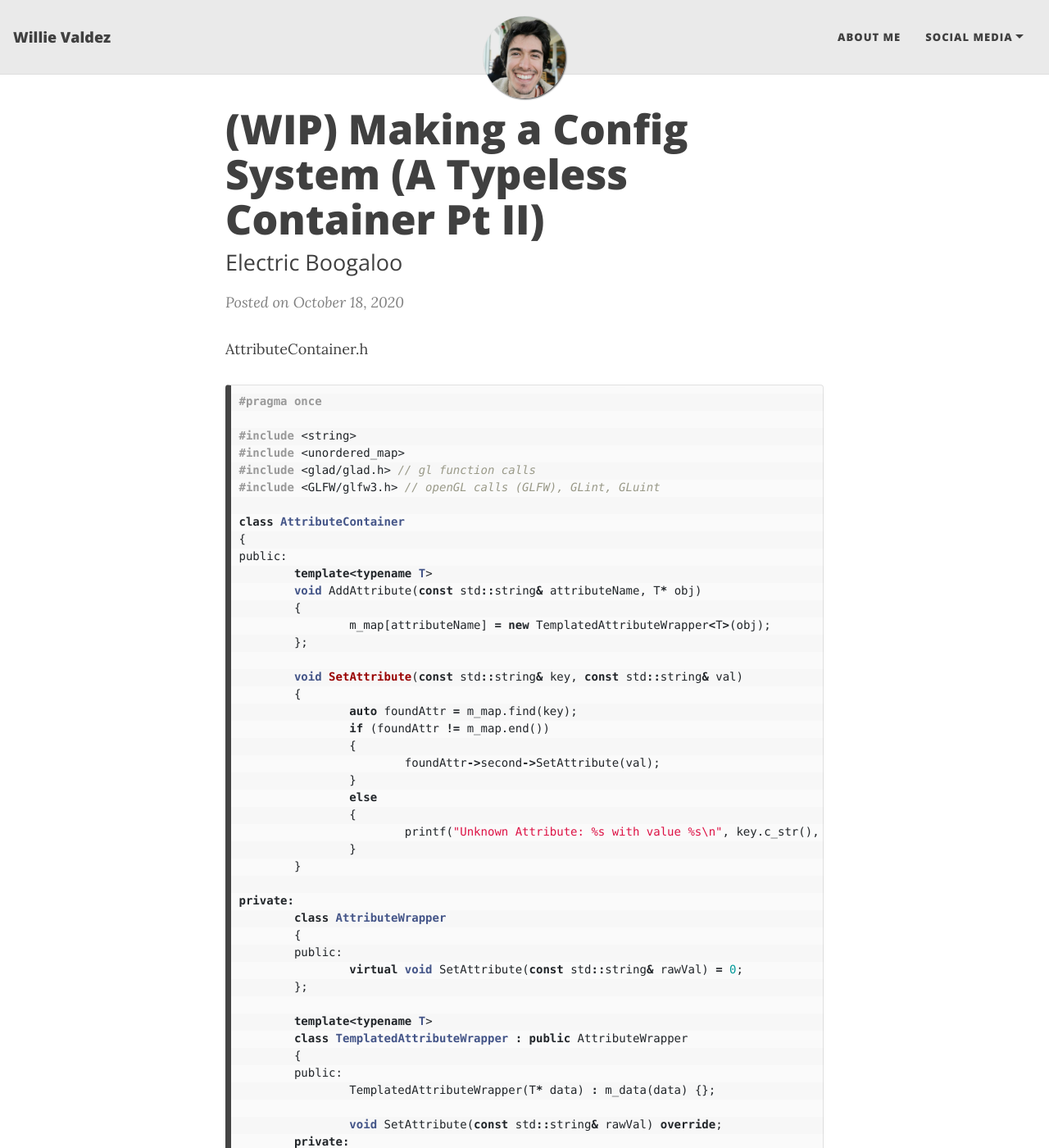
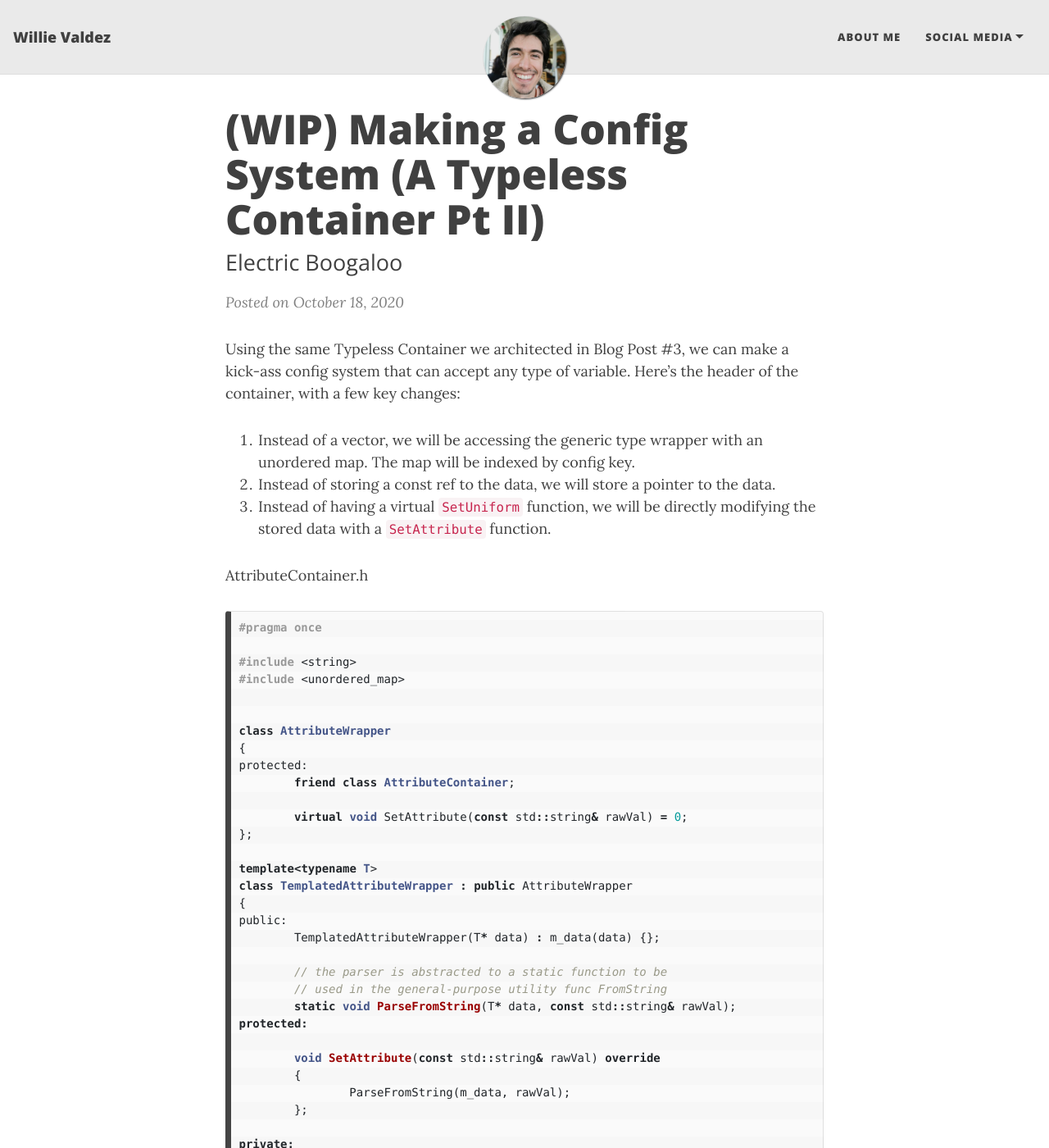
Before and after one commit to g2valdez/willievaldez.github.io, a Jekyll site: the page built from _posts/2020-10-18-Config.md, in a window 1280 px wide and 1400 px high. Shown: the whole window at 82% size. Built offline with Jekyll 4.4.1, drawn with Linux system fonts in a browser that asks for light colours; nearby versions of some CDN libraries; some of the changed text lies outside the part shown.

Commit message:
WIP config blog post

````diff
--- a/_posts/2020-10-18-Config.md
+++ b/_posts/2020-10-18-Config.md
@@ -4,14 +4,47 @@
 subtitle: Electric Boogaloo
 tags: [cpp, oop]
 ---
+
+Using the same Typeless Container we architected in Blog Post #3, we can make a kick-ass config system that can accept any type of variable. Here's the header of the container, with a few key changes:
+1. Instead of a vector, we will be accessing the generic type wrapper with an unordered map. The map will be indexed by config key.
+2. Instead of storing a const ref to the data, we will store a pointer to the data.
+3. Instead of having a virtual `SetUniform` function, we will be directly modifying the stored data with a `SetAttribute` function.
+
 AttributeContainer.h
 ```cpp
 #pragma once
 
 #include <string>
 #include <unordered_map>
-#include <glad/glad.h> // gl function calls
-#include <GLFW/glfw3.h> // openGL calls (GLFW), GLint, GLuint
+
+
+class AttributeWrapper
+{
+protected:
+	friend class AttributeContainer;
+
+	virtual void SetAttribute(const std::string& rawVal) = 0;
+};
+
+template<typename T>
+class TemplatedAttributeWrapper : public AttributeWrapper
+{
+public:
+	TemplatedAttributeWrapper(T* data) : m_data(data) {};
+
+	// the parser is abstracted to a static function to be
+	// used in the general-purpose utility func FromString
+	static void ParseFromString(T* data, const std::string& rawVal);
+protected:
+
+	void SetAttribute(const std::string& rawVal) override
+	{
+		ParseFromString(m_data, rawVal);
+	};
+
+private:
+	T* m_data;
+};
 
 class AttributeContainer
 {
@@ -33,39 +66,61 @@
 		{
 			printf("Unknown Attribute: %s with value %s\n", key.c_str(), val.c_str());
 		}
-	}
+	};
 
 private:
-	class AttributeWrapper
-	{
-	public:
-		virtual void SetAttribute(const std::string& rawVal) = 0;
-	};
-
-	template<typename T>
-	class TemplatedAttributeWrapper : public AttributeWrapper
-	{
-	public:
-		TemplatedAttributeWrapper(T* data) : m_data(data) {};
-
-		void SetAttribute(const std::string& rawVal) override;
-	private:
-		T* m_data;
-	};
-
 	std::unordered_map<std::string, AttributeWrapper*> m_map;
 };
 
-#define SET_ATTRIBUTE_IMPL(TYPE) void AttributeContainer::TemplatedAttributeWrapper<TYPE>::SetAttribute(const std::string& rawVal)
+// utility function to use the parser for any data type
+template<typename T>
+void FromString(T* data, const std::string& rawVal)
+{
+	TemplatedAttributeWrapper<T>::ParseFromString(data, rawVal);
+};
 ```
+
+Awesome, now we can make parsers for any data type. Here's my `bool` parser, for example
+:
+```cpp
+
+void TemplatedAttributeWrapper<bool>::ParseFromString(bool* m_data, const std::string& rawVal)
+{
+	std::string lowerCase = rawVal;
+	std::transform(rawVal.begin(),
+		rawVal.end(),
+		lowerCase.begin(),
+		::tolower);
+
+	*m_data = lowerCase == "true" ? true : false;
+}
+
+```
+
+
+Now I'm gonna do something weird. I'm going to define the config keys in a separate `.inl` file, because we will be using this code snippet multiple times. I'm doing this instead of duplicating the code because if I want to add a new config, I only want to add one line of code.
+
+ConfigKeys.inl
+```cpp
+ConfigKey(bool, useSteam, false);
+ConfigKey(bool, useVR, false);
+ConfigKey(bool, is3D, false);
+ConfigKey(float, tileSize, 2.0f);
+ConfigKey(int, windowWidth, 1920);
+ConfigKey(int, windowHeight, 1080);
+ConfigKey(int, ticksPerSecond, 60);
+```
+
+This file will be #included twice within the `Config` struct:
+1. To define the actual members of the `Config` struct
+2. To populate an Attribute container with the keys that can be used in our final config file. This is the function that creates a semantic link between the string "useSteam" and the memory address of the member var `Config.useSteam`.
+
 Config.h
 ```cpp
 #pragma once
 
 #include <string>
 #include <Game/AttributeContainer.h>
-
-#define INSTALL_DIR std::string("../../")
 
 struct Config
 {
@@ -88,16 +143,9 @@
 const Config& GetConfig();
 
 ```
-ConfigKeys.inl
-```cpp
-ConfigKey(bool, useSteam, false);
-ConfigKey(bool, useVR, false);
-ConfigKey(bool, is3D, false);
-ConfigKey(float, tileSize, 2.0f);
-ConfigKey(int, windowWidth, 1920);
-ConfigKey(int, windowHeight, 1080);
-ConfigKey(int, ticksPerSecond, 60);
-```
+
+Now we define the function that will lazy load the config file and set attributes in the static `Config` object. I'm gonna keep the config parsing simple for now, and expect each variable in `config.txt` to be `key=value` separated by newlines.
+
 Config.cpp
 ```cpp
 #include <Config.h>
@@ -131,20 +179,48 @@
 			config.loaded = true;
 		}
 	}
-	// Code to load and set the configuration variables
+
 	return config;
 }
 ```
-Usage Example
+
+Config.txt
+```
+useSteam=true
+windowWidth=2560
+windowHeight=1440
+ticksPerSecond=30
+```
+
+Accessing these values in the code base is simple:
 ```cpp
-	const Config& config = GetConfig();
-	if (config.useSteam)
-	{
-		...
-	}
-	if (config.useVR)
-	{
-		...
-	}
+const Config& config = GetConfig();
+if (config.useSteam)
+{
+	...
+}
+if (config.useVR)
+{
+	...
+}
+```
 
+The thing I like the most about this implementation is that you can add support for literally any variable type you want. Got a new struct or enum? Just write a templated `ParseFromString` definition for it *somewhere* in your code. The v-table will figure the rest out for you:
+```cpp
+void AttributeContainer::TemplatedAttributeWrapper<SillyStruct>::ParseFromString(const std::string& rawVal)
+{
+	// lets pretend that our struct vals are separated by commas or something
+	std::stringstream lineStream(line);
+	std::string key;
+	getline(lineStream, key, ',');
+	FromString(&m_floatMemberVar, key);
+	getline(lineStream, key, ',');
+	FromString(&m_stringMemberVar, key);
+	getline(lineStream, key, ',');
+	FromString(&m_OtherSillyStructMemberVar, key);
+	getline(lineStream, key, ',');
+	FromString(&m_vectorMemberVar, key);
+}
 ```
+
+## Bonus: Making Your Config Thread Safe (using Blog Post #1)
````
Also changed, not shown: other parts of _posts/2020-10-18-Config.md (+1 -1 lines).
